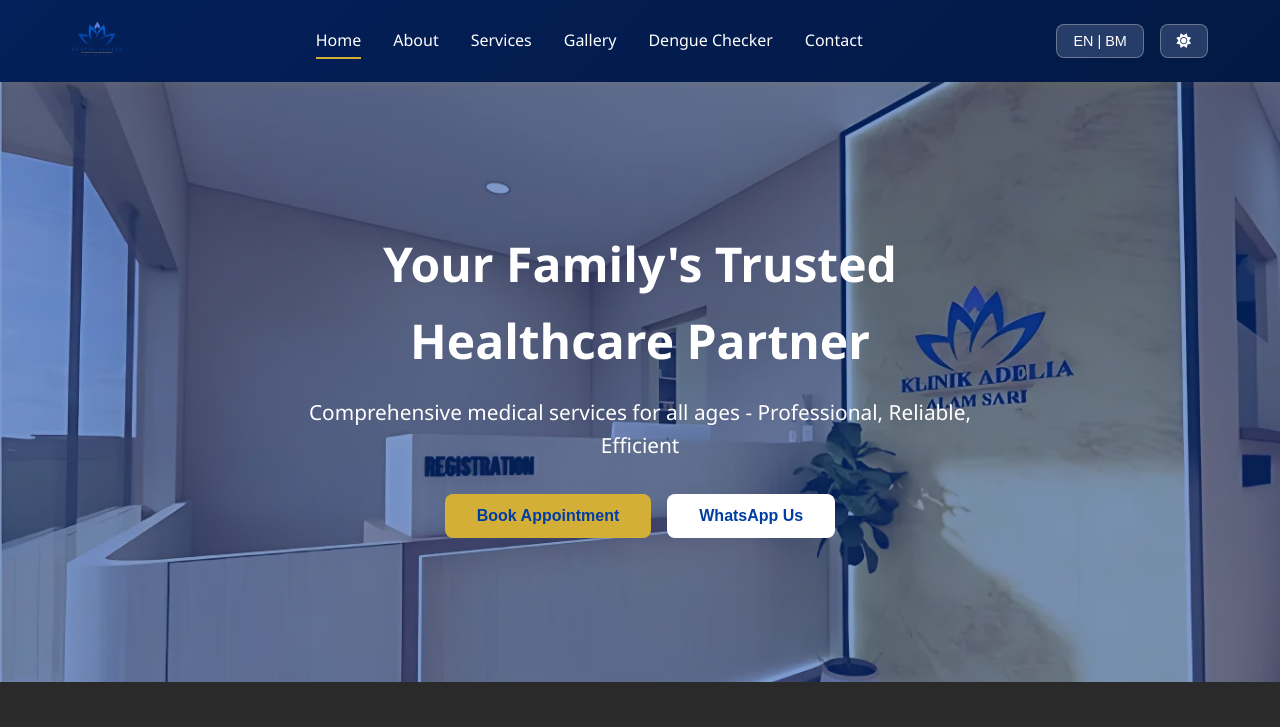
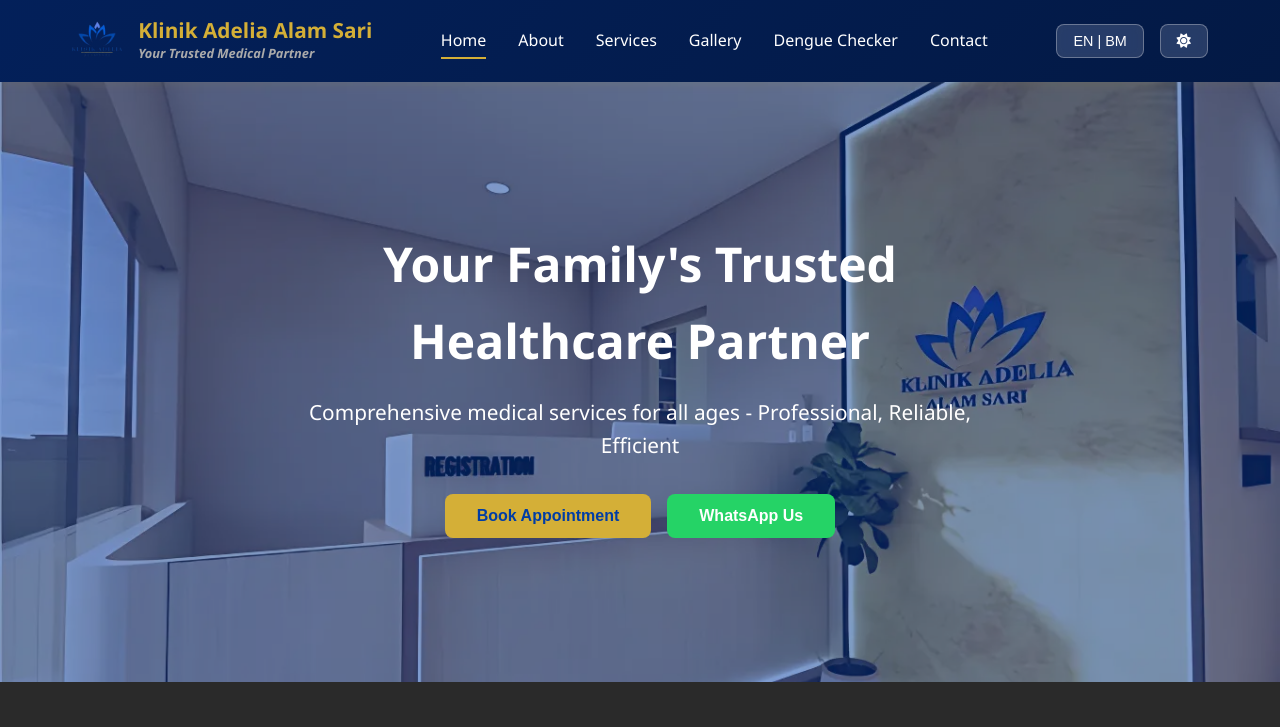
Before and after one commit to msyazwanamirudin/klinik-adelia-alam-sari, a website: page index.html in a window 1280 px wide. Both pictures are taken after a click on the button 1185 px from the left and 41 px from the top of the page. Shown: the top 727 px of the page. Drawn offline with Linux system fonts and the light colour scheme.

Commit message:
Add clinic name to navbar with welcoming styling, update WhatsApp button to green, and fix YouTube video IDs

```diff
--- a/GitHub.css
+++ b/GitHub.css
@@ -84,6 +84,37 @@ body.dark-mode .navbar {
 .clinic-subtitle {
     font-size: 0.8rem;
     font-weight: 500;
+}
+
+.clinic-info {
+    display: flex;
+    flex-direction: column;
+    justify-content: center;
+}
+
+.clinic-title {
+    font-size: 1.3rem;
+    font-weight: 700;
+    color: var(--primary-color);
+    margin: 0;
+    line-height: 1.2;
+    white-space: nowrap;
+}
+
+body.dark-mode .clinic-title {
+    color: var(--secondary-color);
+}
+
+.clinic-tagline {
+    font-size: 0.8rem;
+    color: var(--secondary-color);
+    margin: 0;
+    font-style: italic;
+    white-space: nowrap;
+}
+
+body.dark-mode .clinic-tagline {
+    color: #aaa;
 }
 
 .nav-menu {
@@ -245,12 +276,15 @@ body.dark-mode .navbar {
 }
 
 .btn-secondary {
-    background: white;
-    color: var(--primary-color);
+    background: #25D366;
+    color: white;
+    display: flex;
+    align-items: center;
+    gap: 0.5rem;
 }
 
 .btn-secondary:hover {
-    background: #f0f0f0;
+    background: #20BA58;
     transform: translateY(-3px);
 }
 
--- a/index.html
+++ b/index.html
@@ -26,6 +26,11 @@ git push
             <div class="nav-logo">
 
                 <img src="img/logo.png" alt="Klinik Adelia Alam Sari" class="logo">
+
+                <div class="clinic-info">
+                    <h1 class="clinic-title">Klinik Adelia Alam Sari</h1>
+                    <p class="clinic-tagline" data-en="Your Trusted Medical Partner" data-bm="Rakan Perubatan Terpercaya Anda">Your Trusted Medical Partner</p>
+                </div>
 
             </div>
 
@@ -350,7 +355,7 @@ git push
 
                 <div class="gallery-item" data-category="treatment">
 
-                    <iframe class="gallery-youtube" src="https://www.youtube.com/embed/dQw4w9WgXcQ" title="Medical Treatment" frameborder="0" allow="accelerometer; autoplay; clipboard-write; encrypted-media; gyroscope; picture-in-picture" allowfullscreen></iframe>
+                    <iframe class="gallery-youtube" src="https://www.youtube.com/embed/JsttNvZ1J30" title="Medical Treatment" frameborder="0" allow="accelerometer; autoplay; clipboard-write; encrypted-media; gyroscope; picture-in-picture" allowfullscreen></iframe>
 
                     <div class="gallery-overlay">
 
@@ -364,7 +369,7 @@ git push
 
                 <div class="gallery-item" data-category="treatment">
 
-                    <iframe class="gallery-youtube" src="https://www.youtube.com/embed/MKvlKeLH-pI" title="Health Checkup" frameborder="0" allow="accelerometer; autoplay; clipboard-write; encrypted-media; gyroscope; picture-in-picture" allowfullscreen></iframe>
+                    <iframe class="gallery-youtube" src="https://www.youtube.com/embed/gASvKvwTAZw" title="Health Checkup" frameborder="0" allow="accelerometer; autoplay; clipboard-write; encrypted-media; gyroscope; picture-in-picture" allowfullscreen></iframe>
 
                     <div class="gallery-overlay">
 
@@ -382,7 +387,7 @@ git push
 
                 <div class="gallery-item" data-category="awareness">
 
-                    <iframe class="gallery-youtube" src="https://www.youtube.com/embed/jYOdPXy8_q4" title="Dengue Awareness" frameborder="0" allow="accelerometer; autoplay; clipboard-write; encrypted-media; gyroscope; picture-in-picture" allowfullscreen></iframe>
+                    <iframe class="gallery-youtube" src="https://www.youtube.com/embed/B-O2AZpaXXs" title="Dengue Awareness" frameborder="0" allow="accelerometer; autoplay; clipboard-write; encrypted-media; gyroscope; picture-in-picture" allowfullscreen></iframe>
 
                     <div class="gallery-overlay">
 
@@ -396,7 +401,7 @@ git push
 
                 <div class="gallery-item" data-category="awareness">
 
-                    <iframe class="gallery-youtube" src="https://www.youtube.com/embed/H0j_WjAqW4E" title="Health Tips" frameborder="0" allow="accelerometer; autoplay; clipboard-write; encrypted-media; gyroscope; picture-in-picture" allowfullscreen></iframe>
+                    <iframe class="gallery-youtube" src="https://www.youtube.com/embed/xQi6JbKq3GE" title="Health Tips" frameborder="0" allow="accelerometer; autoplay; clipboard-write; encrypted-media; gyroscope; picture-in-picture" allowfullscreen></iframe>
 
                     <div class="gallery-overlay">
 
```
